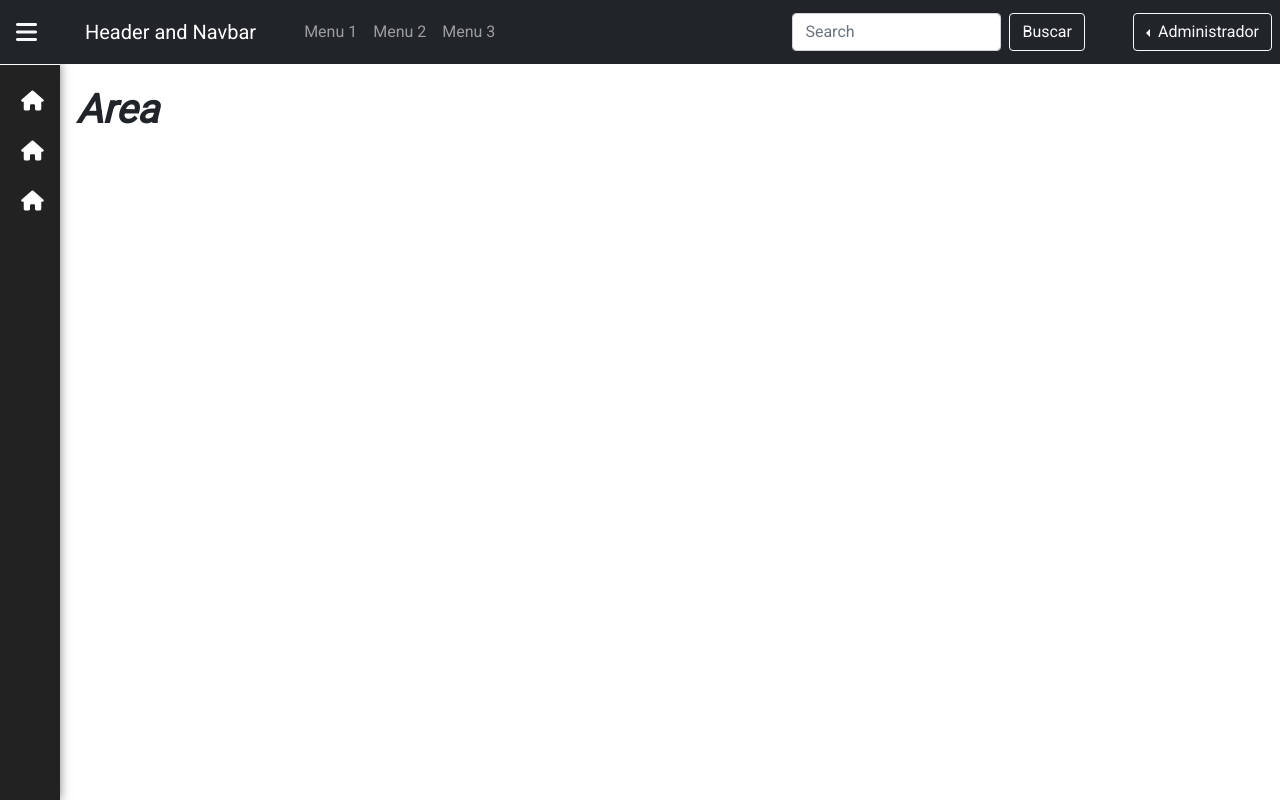
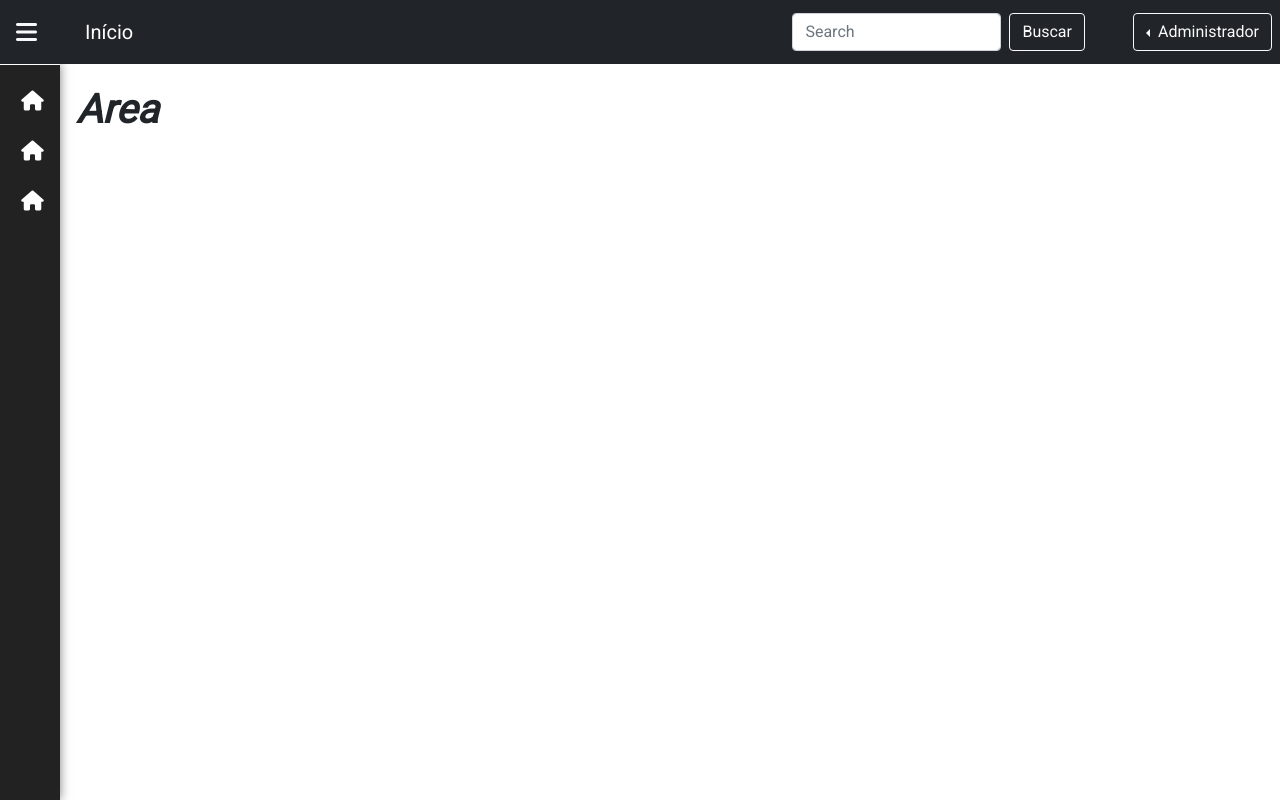
Before and after one commit to israelwerther/esctop-frontend-project, an Angular app in the folder frontend/: page / in a window 1280 px wide. Built offline with nearby package versions, Linux system fonts and the light colour scheme.

Commit message:
remove codigo desnecessário

```diff
--- a/frontend/src/app/header/header.component.html
+++ b/frontend/src/app/header/header.component.html
@@ -4,40 +4,11 @@
         <i class="fa-solid fa-bars"></i>
     </div>
 
-    <a class="navbar-brand px-4" href="#">Header and Navbar</a>
+    <a class="navbar-brand px-4" href="#">Início</a>
 
     <div class="navbar-collapse">
         <ul class="navbar-nav me-auto">
-            <li class="nav-item dropdown">
-                <a class="nav-link dropdown-togle" href="#" role="button" data-bs-toggle="dropdown">
-                    Menu 1
-                </a>
-                <ul class="dropdown-menu dropdown-menu-dark">
-                    <li><a class="dropdown-item" href="#">Submenu 1</a></li>
-                    <li><a class="dropdown-item" href="#">Submenu 2</a></li>
-                    <li><a class="dropdown-item" href="#">Submenu 3</a></li>
-                </ul>
-            </li>
-            <li class="nav-item dropdown">
-                <a class="nav-link dropdown-togle" href="#" role="button" data-bs-toggle="dropdown">
-                    Menu 2
-                </a>
-                <ul class="dropdown-menu dropdown-menu-dark">
-                    <li><a class="dropdown-item" href="#">Submenu 1</a></li>
-                    <li><a class="dropdown-item" href="#">Submenu 2</a></li>
-                    <li><a class="dropdown-item" href="#">Submenu 3</a></li>
-                </ul>
-            </li>
-            <li class="nav-item dropdown">
-                <a class="nav-link dropdown-togle" href="#" role="button" data-bs-toggle="dropdown">
-                    Menu 3
-                </a>
-                <ul class="dropdown-menu dropdown-menu-dark">
-                    <li><a class="dropdown-item" href="#">Submenu 1</a></li>
-                    <li><a class="dropdown-item" href="#">Submenu 2</a></li>
-                    <li><a class="dropdown-item" href="#">Submenu 3</a></li>
-                </ul>
-            </li>
+
         </ul>
     </div>
 
```
